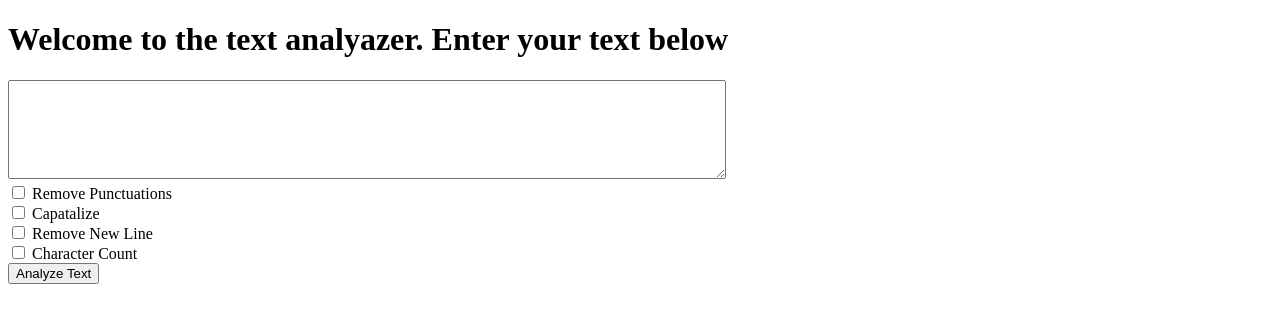
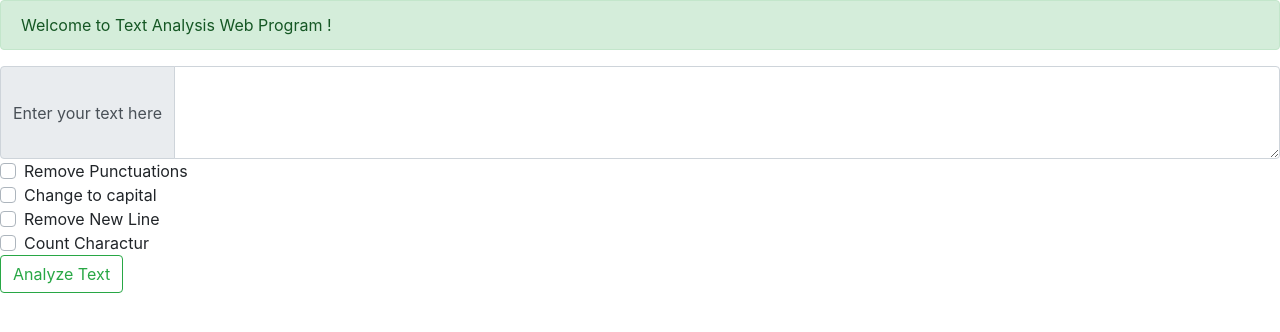
Before and after one commit to MuslehUddin007/Python, a Django app: page / in a window 1280 px wide. Shown: the top 332 px of the page. Run offline with Django 3.2, Linux system fonts and the light colour scheme; some libraries are stand-ins or nearby versions.

Commit message:
added web application

```diff
--- a/WebApplication/website/templates/index.html
+++ b/WebApplication/website/templates/index.html
@@ -1,19 +1,65 @@
-<!DOCTYPE html>
-<html leng="en">
-<head>
-    <meta charset="UTF-8">
-    <title>Analyze your Text</title>
-</head>
-<body>
-    <h1>Welcome to the text analyazer. Enter your text below</h1>
+<!doctype html>
+<html lang="en">
+  <head>
+    <!-- Required meta tags -->
+    <meta charset="utf-8">
+    <meta name="viewport" content="width=device-width, initial-scale=1, shrink-to-fit=no">
+
+    <!-- Bootstrap CSS -->
+    <link rel="stylesheet" href="https://stackpath.bootstrapcdn.com/bootstrap/4.3.1/css/bootstrap.min.css" integrity="sha384-ggOyR0iXCbMQv3Xipma34MD+dH/1fQ784/j6cY/iJTQUOhcWr7x9JvoRxT2MZw1T" crossorigin="anonymous">
+
+    <title>Text Analyze</title>
+  </head>
+  <body>
+
+    <!--Welcome alart-->
+    <div class="alert alert-success" role="alert">
+        Welcome to Text Analysis Web Program !
+      </div>
+    <!--Welcome alart close-->
+
+    <!--Text form start here-->
     <form action='/analyze' method='get'>
-        <textarea name='text' style='margin: 0px; width: 712px; height: 93px;'></textarea>
-        <br>
-        <input type='checkbox' name='removepunc'> Remove Punctuations<br>
-        <input type='checkbox' name='fullcaps'> Capatalize<br>
-        <input type='checkbox' name='removenewline'> Remove New Line<br>
-        <input type='checkbox' name='charcount'> Character Count<br>
-        <button type='submit'> Analyze Text</button>
-    </form>
-</body>
+        <!--new text area-->
+        <div class="input-group">
+                <div class="input-group-prepend">
+                  <span class="input-group-text">Enter your text here</span>
+                </div>
+                <textarea name="text" class="form-control" aria-label="With textarea" style='margin: 0px; width: 712px; height: 93px;'></textarea>
+              </div>
+        <!--new text area close-->
+
+        <!--check box-->
+        <div class="custom-control custom-checkbox">
+                <input type="checkbox" class="custom-control-input" id="customCheck1" name ="removepunc">
+                <label class="custom-control-label" for="customCheck1">Remove Punctuations</label>
+              </div>
+
+        <div class="custom-control custom-checkbox">
+                <input type="checkbox" class="custom-control-input" id="customCheck2" name="fullcaps">
+                <label class="custom-control-label" for="customCheck2">Change to capital</label>
+            </div>
+
+        <div class="custom-control custom-checkbox">
+                <input type="checkbox" class="custom-control-input" id="customCheck3" name="removenewline">
+                <label class="custom-control-label" for="customCheck3">Remove New Line</label>
+            </div>
+
+        <div class="custom-control custom-checkbox">
+                <input type="checkbox" class="custom-control-input" id="customCheck4" name ="charcount">
+                <label class="custom-control-label" for="customCheck4">Count Charactur</label>
+            </div>
+
+        <button class="btn btn-outline-success" type="submit">Analyze Text</button>
+        <!--check box close-->
+        </form>
+    <!--Text form close here-->
+
+
+    <!-- Optional JavaScript -->
+    <!-- jQuery first, then Popper.js, then Bootstrap JS -->
+    <script src="https://code.jquery.com/jquery-3.3.1.slim.min.js" integrity="sha384-q8i/X+965DzO0rT7abK41JStQIAqVgRVzpbzo5smXKp4YfRvH+8abtTE1Pi6jizo" crossorigin="anonymous"></script>
+    <script src="https://cdnjs.cloudflare.com/ajax/libs/popper.js/1.14.7/umd/popper.min.js" integrity="sha384-UO2eT0CpHqdSJQ6hJty5KVphtPhzWj9WO1clHTMGa3JDZwrnQq4sF86dIHNDz0W1" crossorigin="anonymous"></script>
+    <script src="https://stackpath.bootstrapcdn.com/bootstrap/4.3.1/js/bootstrap.min.js" integrity="sha384-JjSmVgyd0p3pXB1rRibZUAYoIIy6OrQ6VrjIEaFf/nJGzIxFDsf4x0xIM+B07jRM" crossorigin="anonymous"></script>
+  </body>
 </html>
--- a/WebApplication/website/website/views.py
+++ b/WebApplication/website/website/views.py
@@ -14,6 +14,7 @@ def analyze(request):
     removepunc = request.GET.get('removepunc','off')  #check checker on or off default off
     fullcaps = request.GET.get('fullcaps','off')      #check checker on or off default off
     removenewline = request.GET.get('removenewline','off')
+    charcount = request.GET.get('charcount','off')
     analyzed = ""
     if (removepunc=="on" and fullcaps=="on"):          #remove punc and change to upper case
         punctuationsList = '''!~()-=[]{};:'"\|<>,./?@#$%^&*'''
@@ -41,5 +42,12 @@ def analyze(request):
                 analyzed += char
         anal = {'purpose':'Removed Punctuations','analyzed_text':analyzed}
         return render(request,'analyze.html',anal)
+    elif charcount == "on":
+        a = 0
+        for char in djtext:
+            if not(char == " "):
+                a = a + 1
+        anal = {'purpose':'Count Char','analyzed_text':a}
+        return render(request,'analyze.html',anal)
     else:
-        return HttpResponse('Error, Click on the checkbox and TRY AGAIN')
+        return HttpResponse('Error, Click on any checkbox and TRY AGAIN')
```
Also changed, not shown: WebApplication/website/templates/analyze.html (+26 -8 lines), WebApplication/website/templates/analyze2.html (added, +15 -0 lines), WebApplication/website/templates/index2.html (added, +19 -0 lines).
